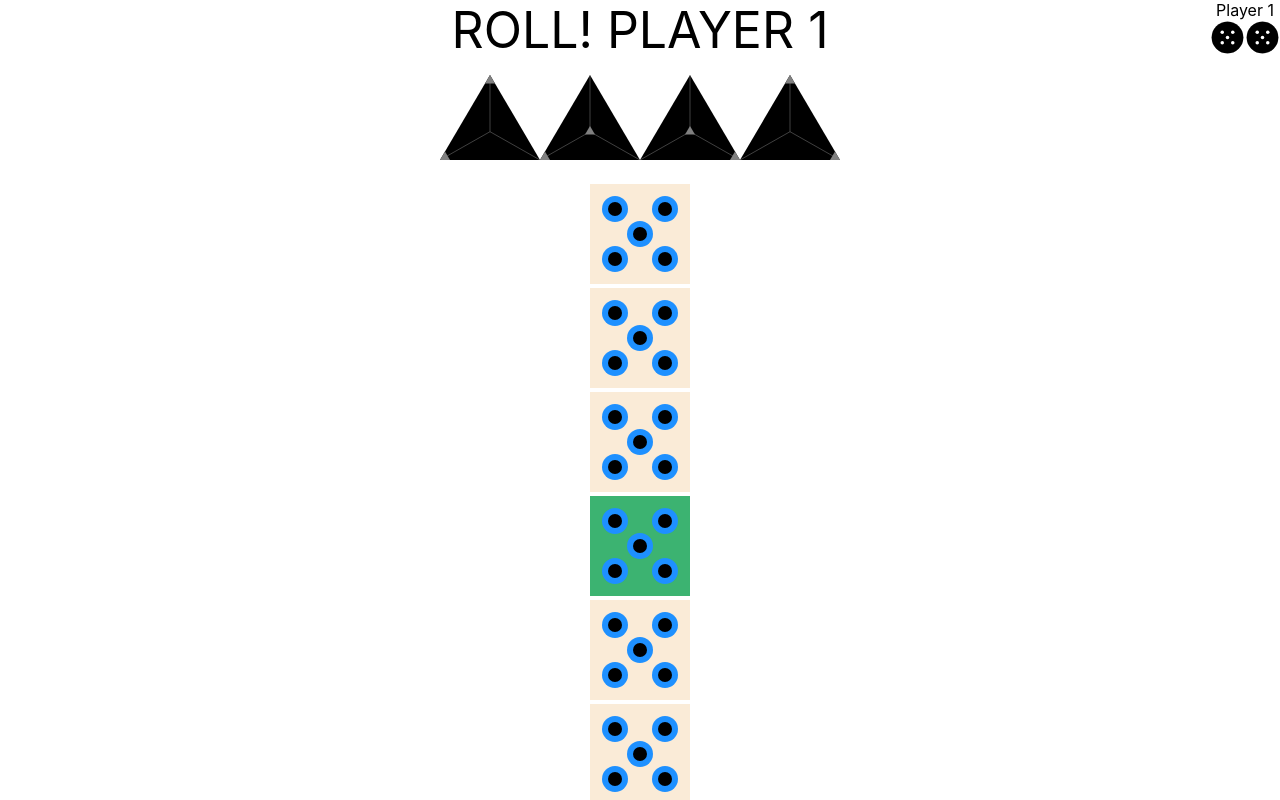
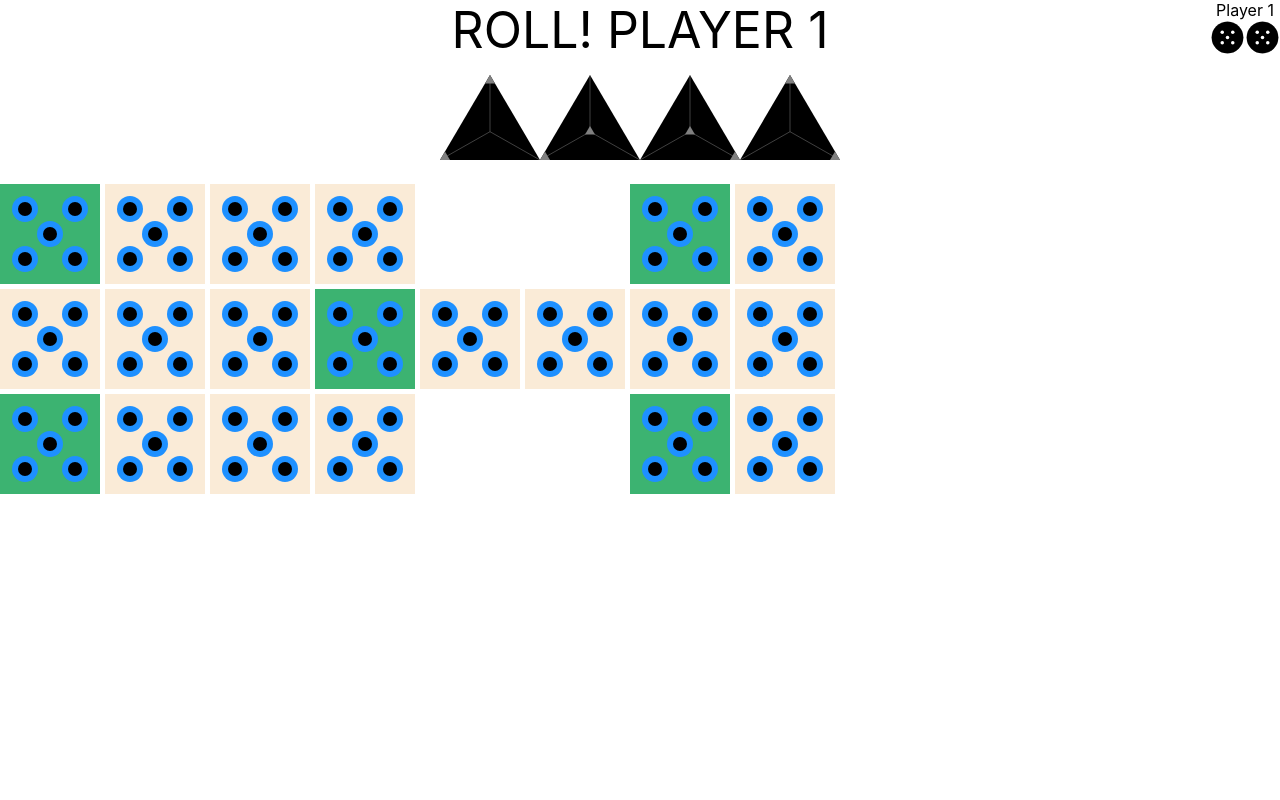
Before and after one commit to timking1331/a12, a React (Create React App) app: page / in a window 1280 px wide. Shown: the top 800 px of the page. Built offline with nearby package versions, Linux system fonts and the light colour scheme.

Commit message:
feat: add original game board layout

```diff
--- a/src/App.tsx
+++ b/src/App.tsx
@@ -11,14 +11,9 @@ function App() {
 
   const [dice, setDice] = useState<Array<Array<number>>>([[0, 1], [1, 3], [2, 3], [0, 2]]);
   const [board, setBoard] = useState<Array<TileData>>([
-    { tileType: TileType.Standard, stone: null },
-    { tileType: TileType.Standard, stone: null },
-    { tileType: TileType.Standard, stone: null },
-    { tileType: TileType.Special, stone: null },
-    { tileType: TileType.Standard, stone: null },
-    { tileType: TileType.Standard, stone: null },
-    { tileType: TileType.Standard, stone: null },
-    { tileType: TileType.Standard, stone: null },
+    r(), t(), t(), t(),           r(), t(),
+    t(), t(), t(), r(), t(), t(), t(), t(),
+    r(), t(), t(), t(),           r(), t(),
   ])
   const [canRoll, setCanRoll] = useState(true)
   const [canMove, setCanMove] = useState(false)
@@ -27,13 +22,23 @@ function App() {
     name: '1',
     color: 'black' as StoneColor,
     stonesCount: 2,
+    boardPath: [17, 16, 15, 14, 6, 7, 8, 9, 10, 11, 12, 13, 19, 18],
   })
   const [player2, setPlayer2] = useState({
     name: '2',
     color: 'white' as StoneColor,
     stonesCount: 2,
+    boardPath: [3, 2, 1, 0, 6, 7, 8, 9, 10, 11, 12, 13, 5, 4],
   })
 
+
+  function t (): TileData {
+    return { tileType: TileType.Standard, stone: null }
+  }
+
+  function r (): TileData {
+    return { tileType: TileType.Rosette, stone: null }
+  }
 
   function getRandomDiceState() {
     const diceStates = [
@@ -55,7 +60,8 @@ function App() {
   function canMoveFromBank(steps: number): boolean {
     const player = currentPlayer == 1 ? player1 : player2
     const playerTile = currentPlayer == 1 ? 'black' : 'white'
-    const targetTile = board[steps - 1]
+    const playerPathIndex = player.boardPath[steps - 1]
+    const targetTile = board[playerPathIndex]
 
     if (
       player.stonesCount < 1 ||
@@ -68,12 +74,20 @@ function App() {
   }
 
   function canMoveStoneFromBoard(tileId: number, steps: number): boolean {
+    const player = currentPlayer == 1 ? player1 : player2
     const playerTile = currentPlayer == 1 ? 'black' : 'white'
-    const targetTile = board[steps + tileId]
+    const currentPlayerPathIndex = player.boardPath.findIndex(tile => tile == tileId)
+    const playerPathIndex = player.boardPath[steps + currentPlayerPathIndex]
+
+    if (steps + currentPlayerPathIndex > player.boardPath.length) {
+      return false
+    }
+
+    const targetTile = board[playerPathIndex]
     const selectedTile = board[tileId]
 
     if (
-      tileId + steps > board.length ||
+      steps + currentPlayerPathIndex > player.boardPath.length ||
       selectedTile.stone != playerTile ||
       (targetTile != null && targetTile.stone == playerTile)
     ) {
@@ -94,14 +108,9 @@ function App() {
   function resetState() {
     setDice([[0, 1], [1, 3], [2, 3], [0, 2]])
     setBoard([
-      { tileType: TileType.Standard, stone: null },
-      { tileType: TileType.Standard, stone: null },
-      { tileType: TileType.Standard, stone: null },
-      { tileType: TileType.Special, stone: null },
-      { tileType: TileType.Standard, stone: null },
-      { tileType: TileType.Standard, stone: null },
-      { tileType: TileType.Standard, stone: null },
-      { tileType: TileType.Standard, stone: null },
+      r(), t(), t(), t(),           r(), t(),
+      t(), t(), t(), r(), t(), t(), t(), t(),
+      r(), t(), t(), t(),           r(), t(),
     ])
     setCanRoll(true)
     setCanMove(false)
@@ -110,11 +119,13 @@ function App() {
       name: '1',
       color: 'black' as StoneColor,
       stonesCount: 2,
+      boardPath: [17, 16, 15, 14, 6, 7, 8, 9, 10, 11, 12, 13, 19, 18],
     })
     setPlayer2({
       name: '2',
       color: 'white' as StoneColor,
       stonesCount: 2,
+      boardPath: [3, 2, 1, 0, 6, 7, 8, 9, 10, 11, 12, 13, 5, 4],
     })
   }
 
@@ -147,12 +158,13 @@ function App() {
 
   function bankHandler() {
     if (canMove) {
-
+      const player = currentPlayer == 1 ? player1 : player2
       const playerTile = currentPlayer == 1 ? 'black' : 'white'
       const opponentTile = playerTile == 'black' ? 'white' : 'black'
       let opponentStones = currentPlayer == 1 ? player2.stonesCount : player1.stonesCount
       const steps = dice.reduce((acc, curr) => getDiceValueFromState(curr) ? acc + 1 : acc, 0)
-      const targetTile = board[steps - 1]
+      const playerPathIndex = player.boardPath[steps - 1]
+      const targetTile = board[playerPathIndex]
 
       if (!canMoveFromBank(steps)) {
         return
@@ -171,13 +183,13 @@ function App() {
       }
 
       setBoard(prevState => {
-        return prevState.map((tile, index) => index == steps - 1 ? { tileType: tile.tileType, stone: playerTile } : tile)
+        return prevState.map((tile, index) => index == playerPathIndex ? { tileType: tile.tileType, stone: playerTile } : tile)
       })
 
       setCanMove(false)
       setCanRoll(true)
 
-      if (targetTile == null || targetTile.tileType != TileType.Special) {
+      if (targetTile == null || targetTile.tileType != TileType.Rosette) {
         setCurrentPlayer((prevState) => {
           return prevState == 1 ? 2 : 1
         })
@@ -192,7 +204,14 @@ function App() {
       const opponentTile = playerTile == 'black' ? 'white' : 'black'
       let opponentStones = currentPlayer == 1 ? player2.stonesCount : player1.stonesCount
       const steps = dice.reduce((acc, curr) => getDiceValueFromState(curr) ? acc + 1 : acc, 0)
-      const targetTile = board[steps + tileId]
+      const currentPlayerPathIndex = player.boardPath.findIndex(tile => tile == tileId)
+      const playerPathIndex = player.boardPath[steps + currentPlayerPathIndex]
+
+      if (steps + currentPlayerPathIndex > player.boardPath.length) {
+        return false
+      }
+
+      const targetTile = board[playerPathIndex]
 
       const tilesOnBoard = board.reduce((acc, curr) => curr.stone == playerTile ? acc + 1 : acc, 0)
 
@@ -200,7 +219,7 @@ function App() {
         return
       }
 
-      if (player.stonesCount == 0 && tileId + steps == board.length && tilesOnBoard == 1) {
+      if (player.stonesCount == 0 && steps + currentPlayerPathIndex == player.boardPath.length && tilesOnBoard == 1) {
         alert(`Player ${player.name} wins!`);
         resetState()
         return
@@ -220,7 +239,7 @@ function App() {
         return prevState.map((tile, index) => {
           if (index == tileId) {
             return { tileType: tile.tileType, stone: null }
-          } else if (index == steps + tileId) {
+          } else if (index == playerPathIndex) {
             return { tileType: tile.tileType, stone: playerTile }
           } else {
             return tile
@@ -230,7 +249,7 @@ function App() {
 
       setCanMove(false)
       setCanRoll(true)
-      if (targetTile == null || targetTile.tileType != TileType.Special) {
+      if (targetTile == null || targetTile.tileType != TileType.Rosette) {
         setCurrentPlayer((prevState) => {
           return prevState == 1 ? 2 : 1
         })
--- a/src/components/Board.tsx
+++ b/src/components/Board.tsx
@@ -7,20 +7,38 @@ interface BoardProps {
 
 function Board(props: BoardProps) {
 
+    const layout = [
+        0,  1,  2,  3,          6,  7,
+        8,  9,  10, 11, 12, 13, 14, 15,
+        16, 17, 18, 19,         22, 23,
+    ]
+
+    const padding = 5
+    const tileSize = 100
+
     const tileComponents = props.tiles
         .map((tile, index) => {
-            return <Tile
+            const tilePosition = layout[index]
+            return <div
                 key={index}
-                size={100}
-                tile={tile}
-                onClick={() => props.tileHandler(index)}
-            ></Tile>
+                style={{
+                    position: "absolute",
+                    top: `${Math.floor(tilePosition / 8) * (tileSize + padding)}px`,
+                    left: `${tilePosition % 8 * (tileSize + padding)}px`
+                }}>
+                <Tile
+                    size={100}
+                    tile={tile}
+                    onClick={() => props.tileHandler(index)}
+                ></Tile>
+            </div>
         })
 
     return (
         <div
             style={{
-                marginTop: '20px'
+                position: "relative",
+                marginTop: "20px",
             }}
         >
             {tileComponents}
--- a/src/components/Tile.tsx
+++ b/src/components/Tile.tsx
@@ -2,7 +2,7 @@ import Stone, { StoneColor } from "./Stone"
 
 export enum TileType {
     Standard = 'Standard',
-    Special = 'Special'
+    Rosette = 'Rosette'
 }
 
 export interface TileData {
@@ -12,7 +12,7 @@ export interface TileData {
 
 const TileToColorMap: Record<TileType, string> = {
     [TileType.Standard]: 'antiquewhite',
-    [TileType.Special]: 'mediumseagreen',
+    [TileType.Rosette]: 'mediumseagreen',
 }
 
 interface TileProps {
```
